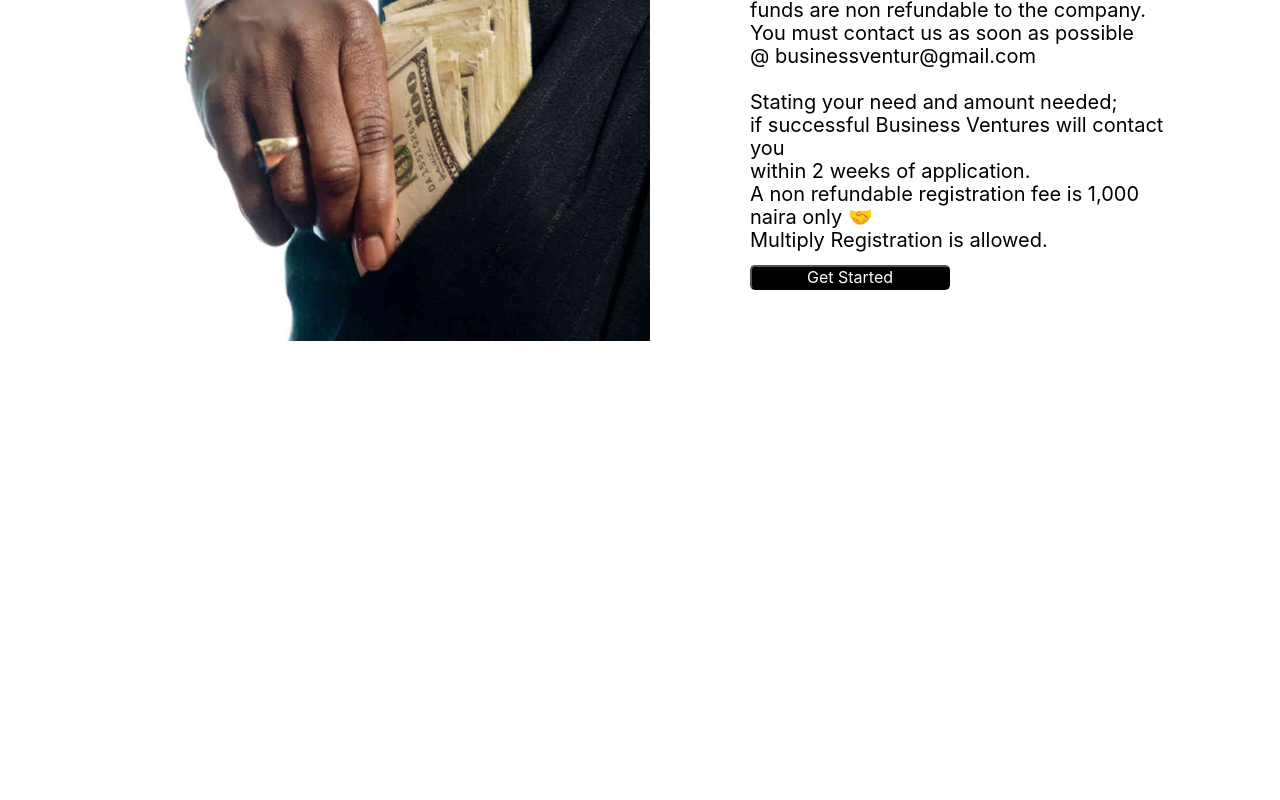
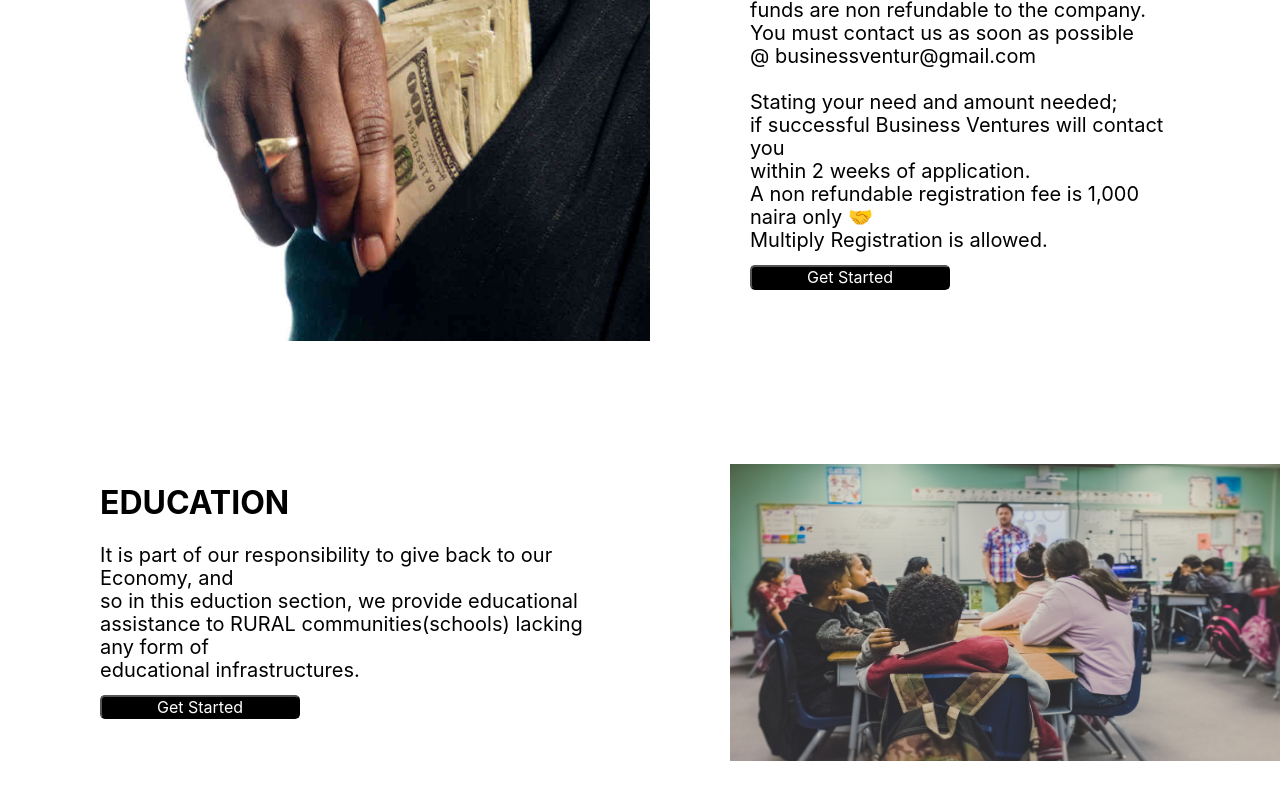
Before and after one commit to Osehi/businessventureproject, a React (Create React App) app: page / in a window 1280 px wide. Shown: the part 2182-2982 px from the top of the page. Before the commit the page ends 2626 px from the top, so only its background shows below. Built offline with nearby package versions, Linux system fonts and the light colour scheme.

Commit message:
education tab added

```diff
--- a/src/App.js
+++ b/src/App.js
@@ -7,6 +7,7 @@ import InvestCatalogue from './components/investment/InvestCatalogue';
 import InvestmentTab from './components/investment_tab/InvestmentTab';
 import ConsultancyTab from './components/consultancy_tab/ConsultancyTab';
 import PoketMoniTab from './components/poketmon-_tab/PokeMoniTab';
+import EducationTab from './components/education_tab/EducationTab';
 
 function App() {
   return (
@@ -17,6 +18,7 @@ function App() {
       <InvestmentTab/>
       <ConsultancyTab/>
       <PoketMoniTab/>
+      <EducationTab/>
 
     </div>
   );
--- /dev/null
+++ b/src/components/education_tab/EducationTab.js
@@ -0,0 +1,76 @@
+import React from 'react';
+import styled from 'styled-components';
+import Button from '../button/Button';
+import ImageInfo from '../image_info/ImageInfo';
+import Typography from '../typography/Typography';
+
+const EducationTab = () => {
+
+    const EducationContainer = styled.div`
+        .arrangeItems {
+            display: flex;
+        }
+    `
+
+    const ImageSet = styled.div`
+        .reshape {
+            width: 550px;
+            height: 60%;
+            padding: 0px;
+            margin-top:100px;
+            padding-left:40px;
+        }
+    `
+    const TextSection = styled.div`
+        margin-top:0px;
+        padding:100px;
+        max-width: 80%;
+        height: 80%;
+
+        .educate {
+            text-transform: uppercase;
+        }
+
+        .educateContent {
+            font-weight: 400;
+            font-size: 20px;
+        }
+
+    `
+
+    const EducateButton = styled.div`
+        .educationBtn {
+            border-radius: 5px;
+            width:200px;
+            margin-bottom: 40px;
+            color:white;
+            background-color: black;
+        }
+    `
+
+    return(
+        <EducationContainer>
+        <div className="arrangeItems">
+
+            <div>
+                <TextSection>
+                <Typography className="educate">Education</Typography>
+                <Typography className="educateContent">It is part of our responsibility to give back to our Economy, and<br/>
+                so in this eduction section, we provide educational<br/>
+                assistance to RURAL communities(schools) lacking any form of<br/>
+                educational infrastructures.
+                </Typography>
+                <EducateButton>
+                <Button className="educationBtn">Get Started</Button>
+                </EducateButton>
+                </TextSection>
+            </div>
+            <ImageSet>
+            <ImageInfo src="/images/eductionimg.jpg" className="reshape"/>
+            </ImageSet>
+        </div>
+        </EducationContainer>
+    )
+};
+
+export default EducationTab;
```
